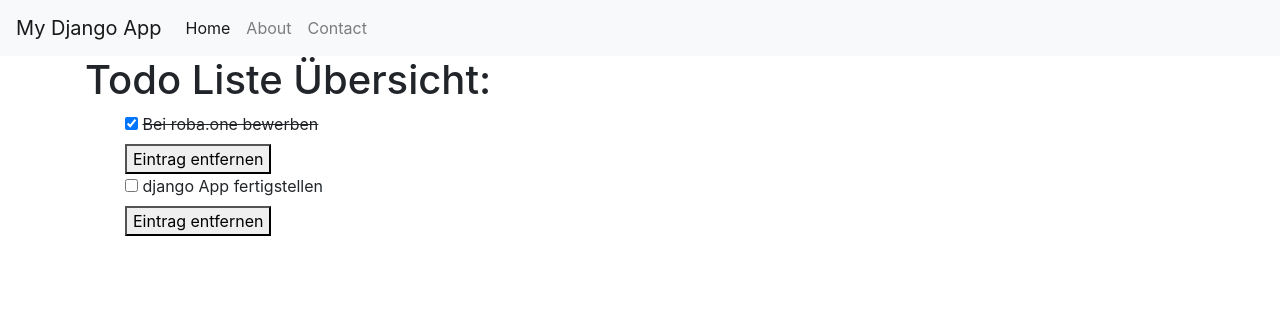
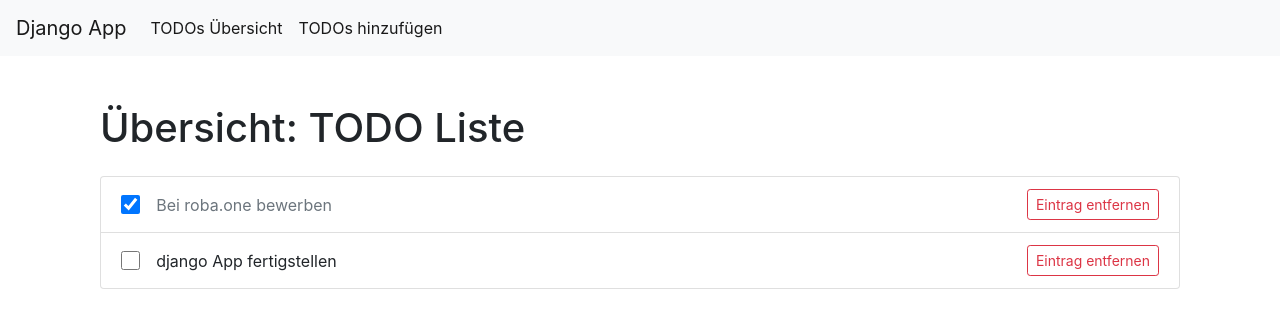
Before and after one commit to LucasScholz/djangoDemo, a Django app: page /todos/ in a window 1280 px wide. Shown: the top 328 px of the page. Run offline with Django 5.2, Linux system fonts and the light colour scheme; data comes from the database, SQL or seed files in the repository; some libraries are stand-ins or nearby versions.

Commit message:
add_todo ist jetzt nur add
ÜbersichtsPage mit bootstrap etwas schöner gemacht

Links in der Kopfzeile funktionieren jetzt und wurden angepasst

```diff
--- a/myApp/templates/base.html
+++ b/myApp/templates/base.html
@@ -9,22 +9,28 @@
       {% endblock %}
     </title>
     <link rel="stylesheet" href="https://stackpath.bootstrapcdn.com/bootstrap/4.3.1/css/bootstrap.min.css"  rel="stylesheet" />
+    <style>
+      .todo-item:hover {
+    background-color: #2c3e50; /* dunkles Blaugrau */
+    color: white;
+    transition: background-color 0.2s ease;
+  }
+    </style>
   </head>
   <body>
     <nav class="navbar navbar-expand-lg navbar-light bg-light">
-      <a class="navbar-brand" href="#">My Django App</a>
+      <a class="navbar-brand" href="/">Django App</a>
       <button class="navbar-toggler" type="button" data-toggle="collapse" data-target="#navbarNav" aria-controls="navbarNav" aria-expanded="false" aria-label="Toggle navigation"><span class="navbar-toggler-icon"></span></button>
       <div class="collapse navbar-collapse" id="navbarNav">
         <ul class="navbar-nav">
           <li class="nav-item active">
-            <a class="nav-link" href="#">Home</a>
+            <a class="nav-link" href="{% url 'todos' %}">TODOs Übersicht</a>
           </li>
           <li class="nav-item">
-            <a class="nav-link" href="#">About</a>
+          <li class="nav-item active">
+            <a class="nav-link" href="{% url 'add' %}">TODOs hinzufügen</a>
           </li>
           <li class="nav-item">
-            <a class="nav-link" href="#">Contact</a>
-          </li>
         </ul>
       </div>
     </nav>
--- a/myApp/templates/todos.html
+++ b/myApp/templates/todos.html
@@ -1,25 +1,33 @@
 {% extends "base.html" %}
 {% block content %}
-<h1>Todo Liste Übersicht:</h1>
-<ul>
+<div class="container mt-5">
+  <h1 class="mb-4">Übersicht: TODO Liste</h1>
+  <ul class="list-group">
     {% for todo in todos %}
-        <form method="POST" action="{% url 'toggle_todo' todo.id %}">
+    <li class="list-group-item todo-item d-flex justify-content-between align-items-center">
+      <!-- Update Form -->
+      <form method="POST" action="{% url 'toggle_todo' todo.id %}" class="d-flex align-items-center flex-grow-1">
       {% csrf_token %}
-            <label>
-                <input type="checkbox" name="completed" onchange="this.form.submit()" {% if todo.completed %}checked{% endif %}>
-                <span style="{% if todo.completed %}text-decoration: line-through;{% endif %}">
+      <input type="checkbox"
+             class="me-3"
+             style="width: 1.2em; height: 1.2em; margin-right: 1em; cursor: pointer;"
+             name="completed"
+             onchange="this.form.submit()"
+             {% if todo.completed %}checked{% endif %}>
+      <span class="{% if todo.completed %}text-decoration-line-through text-muted{% endif %}">
         {{ todo.title }}
       </span>
-            </label>
     </form>
 
+      <!-- Delete Form -->
       <form method="POST" action="{% url 'delete_todo' todo.id %}">
         {% csrf_token %}
-            <button type="submit">
+        <button type="submit" class="btn btn-sm btn-outline-danger">
           Eintrag entfernen
         </button>
       </form>
-
+    </li>
     {% endfor %}
   </ul>
+</div>
 {% endblock %}
--- a/myApp/urls.py
+++ b/myApp/urls.py
@@ -4,7 +4,7 @@
 urlpatterns = [
     path("", views.home, name="home"),
     path("todos/", views.todos, name = "todos"),
-    path("add/", views.add_todo, name= "add_todo"),
+    path("add/", views.add, name= "add"),
     path("toggle/<int:todo_id>/", views.toggle_todo, name="toggle_todo"),
     path("delete/<int:todo_id>/", views.delete_todo, name="delete_todo"),
 ]
--- a/myApp/views.py
+++ b/myApp/views.py
@@ -14,7 +14,7 @@
     items = TodoItem.objects.all()
     return render(request, "todos.html", {"todos": items})
 
-def add_todo(request):
+def add(request):
     if (request.method == 'POST'):
         form = TodoItemForm(request.POST)
         if form.is_valid():
@@ -22,7 +22,7 @@
             return redirect('todos')
     else:
         form = TodoItemForm()
-    return render(request, 'add_todo.html', {'form': form})
+    return render(request, 'add.html', {'form': form})
 
 
 def toggle_todo(request, todo_id):
```
Also changed, not shown: myApp/forms.py (+4 -3 lines), myApp/templates/add.html (renamed from myApp/templates/add_todo.html). Lines whose indentation alone changed are shown as unchanged.
